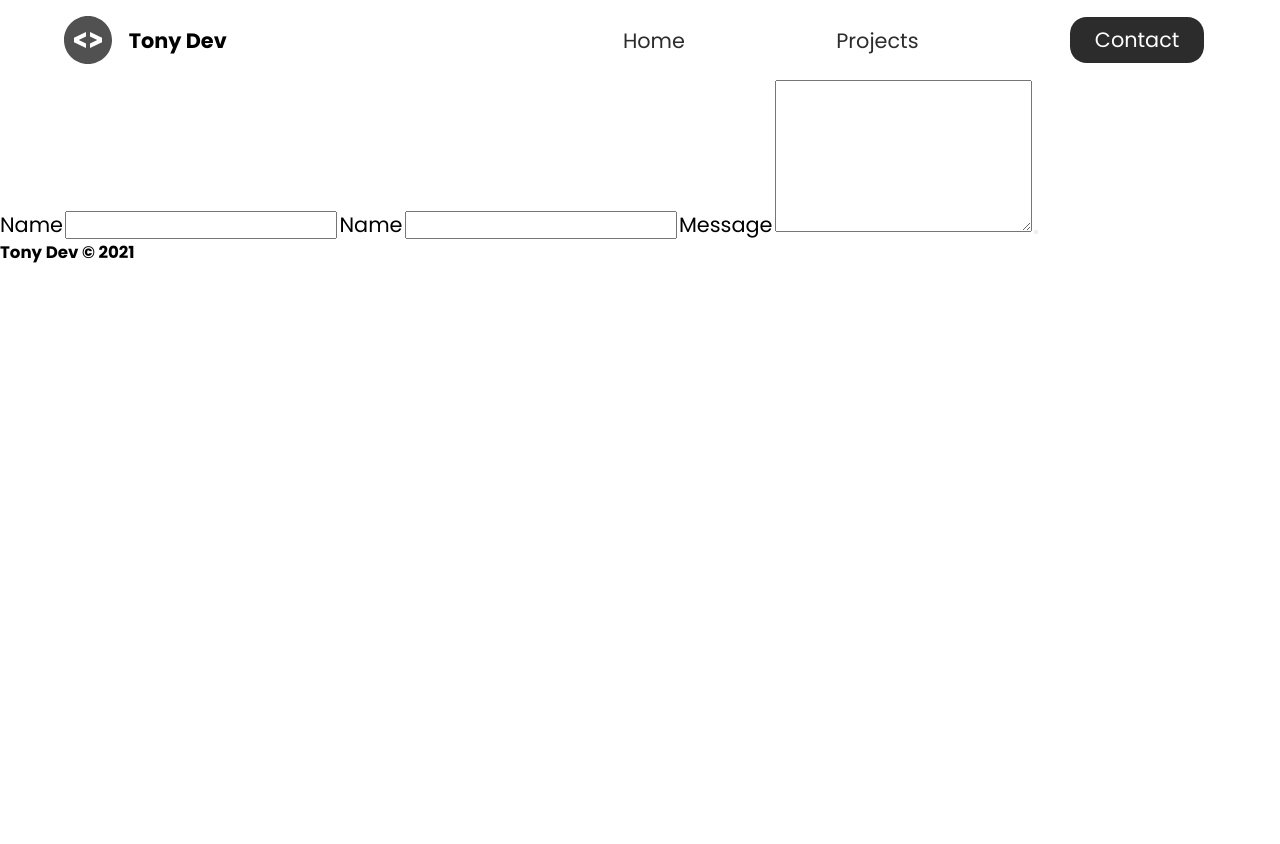
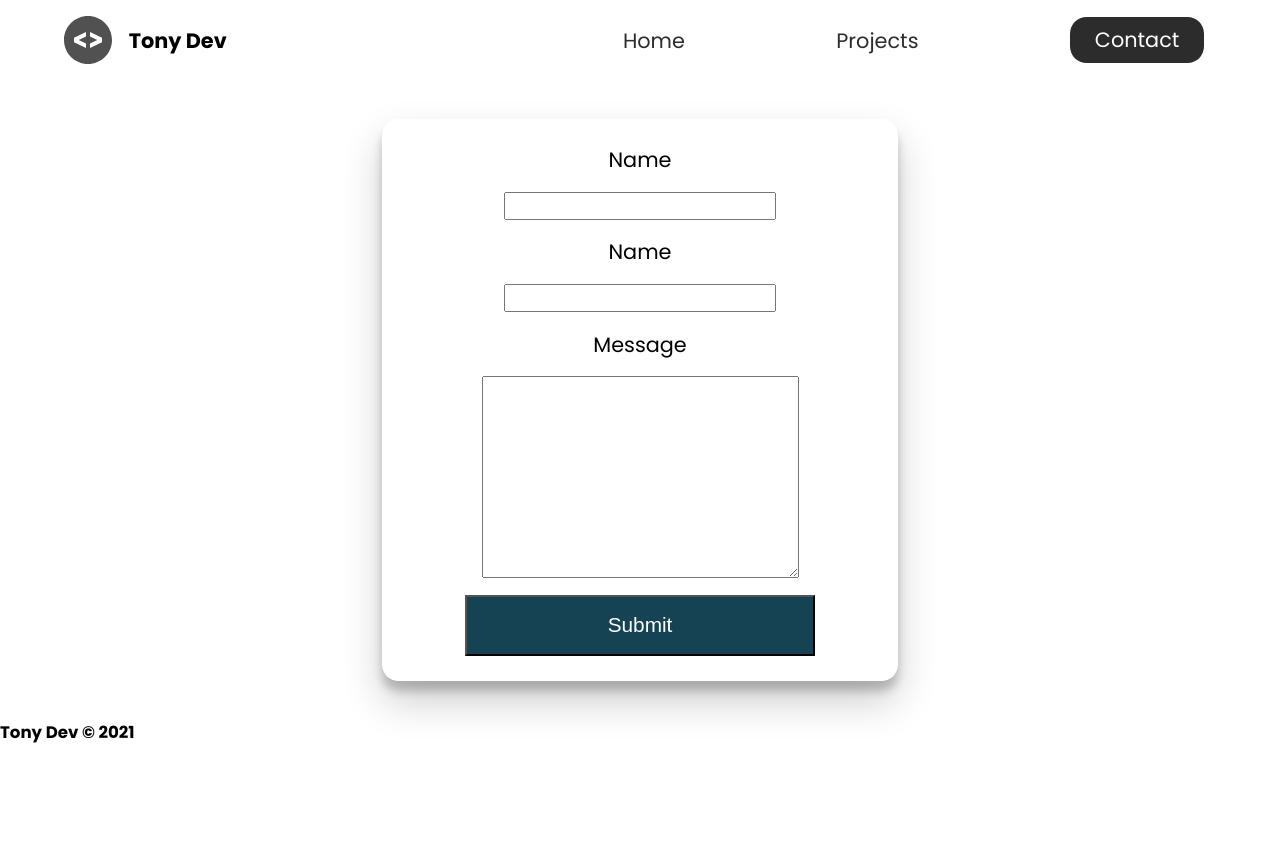
Before and after one commit to Tonikprofik/PortfolioPage, a plain HTML site: page contact/index.html in a window 1280 px wide. Before the commit the page ends 800 px from the top, so only its background shows below. Drawn offline with Linux system fonts and the light colour scheme.

Commit message:
contact page, fixes

```diff
--- a/contact/index.html
+++ b/contact/index.html
@@ -37,20 +37,20 @@
         <input type="text" name="email" id="email" required/>
         <label for="message">Message</label>
         <textarea name="message" id="message" cols="30" rows="10"></textarea>
-        <button type="submit"></button>
+        <button type="submit">Submit</button>
       </form>
+
+    </section>
 
     <footer>
       <h4>Tony Dev &copy; 2021</h4>
       <ul>
         <li><a href="#"><img src="/icons/twitter 1.svg" alt="twitter-social"></a></li>
         <li><a href="#"><img src="/icons/instagram 1.svg" alt="instagram-social"></a></li>
-          <li><a href=""><img src="" alt=""></a></li>
-          <li><a href=""><img src="" alt=""></a></li>
+        <li><a href=""><img src="/icons/youtube-symbol 1.svg" alt="youtube-social"></a></li>
+
       </ul>
     </footer>
 
-    </section>
-
   </body>
 </html>
--- a/styles/_contact.scss
+++ b/styles/_contact.scss
@@ -0,0 +1,33 @@
+.form-section {
+    min-height: 80vh;
+    @include flex(row, center,center);
+    margin-top: 3rem 10rem;
+
+    form {
+        padding: 3rem 10rem;
+        box-shadow: 0 10px 10px rgba($color: #000000, $alpha: 0.2),
+            0px 20px 40px rgba($color: #000000, $alpha: 0.2)        ;
+        @include flex(column, center, center);
+        border-radius: 2rem;
+    }
+
+    input,textarea{
+        margin: 2rem;
+        &:focus {
+            outline: 1px solid black;
+        }
+    }
+    textarea{
+        font-family: "Montserrat", sans-serif;
+        font-size: 2rem;
+    }
+    button {
+        width: 100%;
+        padding: 2rem;
+        background-color: $background-color;
+        color: white;
+        &:focus {
+            background: rgb(rgb(135, 71, 240), green, blue);
+        }
+    }
+}
--- /dev/null
+++ b/styles/_footer.scss
@@ -0,0 +1,16 @@
+footer {
+    background:$background-color;
+    color: white;
+    min-height: 10vh;
+    padding: 0% 5%;
+    @include flex(row, flex-start, center );
+
+    ul{
+        flex: 1 1 40rem;
+        @include flex(row, space-around, center)
+    }
+
+    h4 {
+        flex: 1 1 40rem;
+    }
+}
--- a/styles/style.scss
+++ b/styles/style.scss
@@ -17,6 +17,8 @@ $gray-text: #2c2c2c;
 @import "global";
 @import "intro";
 @import "projects";
+@import "contact";
+@import "footer";
 
 @media screen and (max-width: 1332px) {
   html {
@@ -76,4 +78,9 @@ $gray-text: #2c2c2c;
       height: 100%;
     }
   }
+
+  form{
+    padding: 0rem;
+    width: 100%;
+  }
 }
```
Also changed, not shown: styles/style.css, 1 other file. Lines whose indentation alone changed are shown as unchanged.
